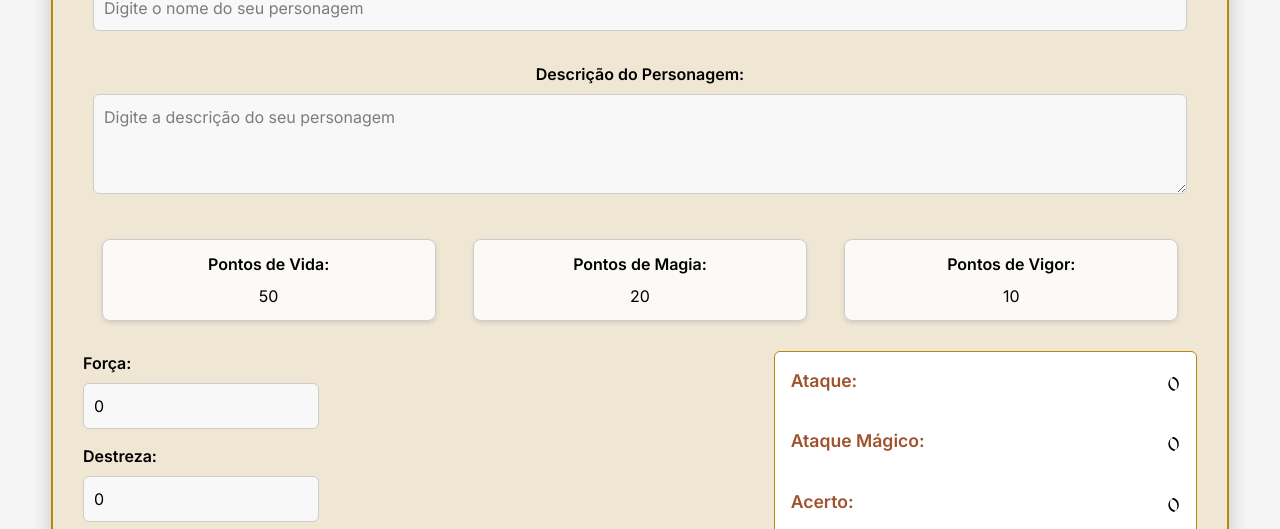
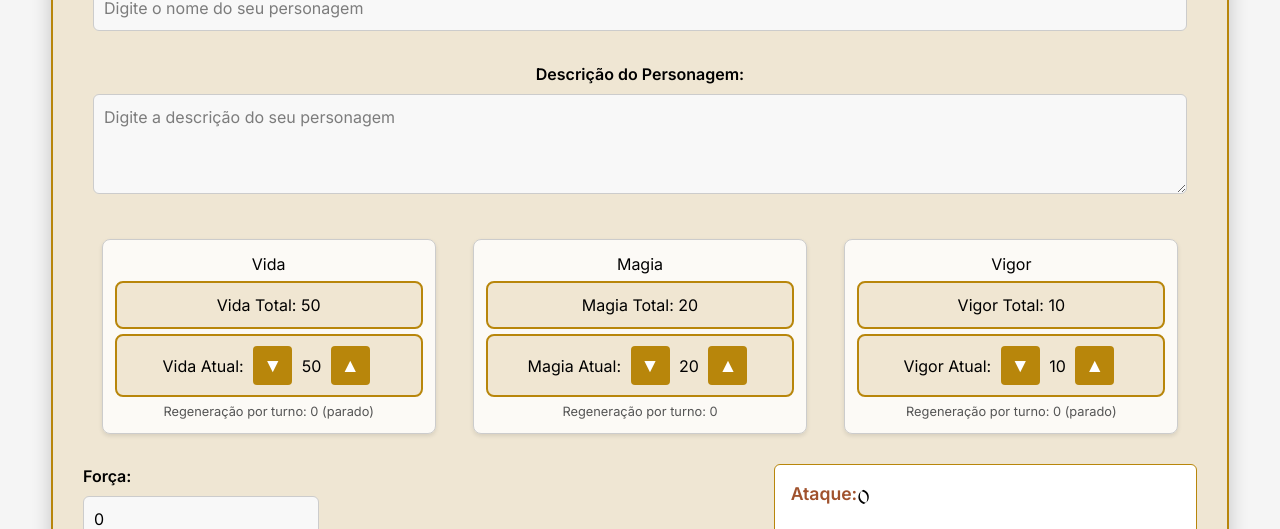
Before and after one commit to zacktharos/Ficha-de-RPG, a plain HTML site: page index.html in a window 1280 px wide. Shown: the part 271-800 px from the top of the page. Drawn offline with nearby package versions, Linux system fonts and the light colour scheme; no server answers.

Commit message:
Update index.html

```diff
--- a/index.html
+++ b/index.html
@@ -195,7 +195,7 @@
             display: flex;
             align-items: center;
             justify-content: space-between;
-            width: 100%;
+            width Revolving Doorwidth: 100%;
         }
         .atributo-destaque label {
             font-size: 1.1rem;
@@ -221,7 +221,7 @@
             margin-bottom: 20px;
             flex-wrap: wrap;
         }
-        .vida-magia-vigor div {
+        .atributo-container {
             background-color: rgba(255, 255, 255, 0.8);
             padding: 12px;
             border-radius: 8px;
@@ -231,6 +231,32 @@
             min-width: 200px;
             margin-bottom: 10px;
             text-align: center;
+        }
+        .medieval-box {
+            background-color: #f0e6d2;
+            border: 2px solid #b8860b;
+            border-radius: 8px;
+            padding: 10px;
+            margin: 5px 0;
+            text-align: center;
+        }
+        .regeneracao {
+            font-size: 0.8rem;
+            color: #555;
+            margin-top: 5px;
+        }
+        button {
+            background-color: #b8860b;
+            color: white;
+            border: none;
+            padding: 5px 10px;
+            cursor: pointer;
+            font-size: 1.2rem;
+            border-radius: 4px;
+            margin: 0 5px;
+        }
+        button:hover {
+            background-color: #a0522d;
         }
         .botoes-container {
             display: flex;
@@ -580,7 +606,6 @@
             50% { box-shadow: 0 0 15px #00ff00, 0 0 20px #00ff00; }
             100% { box-shadow: 0 0 5px #00ff00, 0 0 10px #00ff00; }
         }
-        /* Estilo para Locomoção */
         .locomotion-container {
             background-color: #8B4513;
             border: 3px solid #FFD700;
@@ -605,7 +630,6 @@
             color: #FFD700;
             margin-left: 5px;
         }
-        /* Estilo para Lista de Vantagens/Desvantagens */
         .list-display {
             background-color: #f8f8f8;
             border: 1px solid #b8860b;
@@ -656,9 +680,51 @@
             </div>
 
             <div class="vida-magia-vigor">
-                <div><label>Pontos de Vida:</label><span id="vida">50</span></div>
-                <div><label>Pontos de Magia:</label><span id="magia">20</span></div>
-                <div><label>Pontos de Vigor:</label><span id="vigor">10</span></div>
+                <div class="atributo-container">
+                    <h3>Vida</h3>
+                    <div class="valor-total medieval-box">
+                        <span>Vida Total: </span><span id="vida-total">50</span>
+                    </div>
+                    <div class="valor-atual medieval-box">
+                        <span>Vida Atual: </span>
+                        <button onclick="diminuirVida()" title="Diminuir Vida">▼</button>
+                        <span id="vida-atual">50</span>
+                        <button onclick="aumentarVida()" title="Aumentar Vida">▲</button>
+                    </div>
+                    <div class="regeneracao">
+                        <span>Regeneração por turno: <span id="regeneracao-vida">0</span> (parado)</span>
+                    </div>
+                </div>
+                <div class="atributo-container">
+                    <h3>Magia</h3>
+                    <div class="valor-total medieval-box">
+                        <span>Magia Total: </span><span id="magia-total">20</span>
+                    </div>
+                    <div class="valor-atual medieval-box">
+                        <span>Magia Atual: </span>
+                        <button onclick="diminuirMagia()" title="Diminuir Magia">▼</button>
+                        <span id="magia-atual">20</span>
+                        <button onclick="aumentarMagia()" title="Aumentar Magia">▲</button>
+                    </div>
+                    <div class="regeneracao">
+                        <span>Regeneração por turno: <span id="regeneracao-magia">0</span></span>
+                    </div>
+                </div>
+                <div class="atributo-container">
+                    <h3>Vigor</h3>
+                    <div class="valor-total medieval-box">
+                        <span>Vigor Total: </span><span id="vigor-total">10</span>
+                    </div>
+                    <div class="valor-atual medieval-box">
+                        <span>Vigor Atual: </span>
+                        <button onclick="diminuirVigor()" title="Diminuir Vigor">▼</button>
+                        <span id="vigor-atual">10</span>
+                        <button onclick="aumentarVigor()" title="Aumentar Vigor">▲</button>
+                    </div>
+                    <div class="regeneracao">
+                        <span>Regeneração por turno: <span id="regeneracao-vigor">0</span> (parado)</span>
+                    </div>
+                </div>
             </div>
 
             <div class="atributos-container">
@@ -776,7 +842,6 @@
         </div>
     </div>
 
-    <!-- Painel de Vantagens e Desvantagens -->
     <div id="vantagens-desvantagens-panel">
         <h2>Vantagens e Desvantagens</h2>
         <div id="vantagens-list"></div>
@@ -785,7 +850,6 @@
         <button id="fechar-pagina-btn">Fechar Página</button>
     </div>
 
-    <!-- Modais -->
     <div id="nome-ficha-modal" class="modal">
         <div class="modal-content">
             <h3>Dê um Nome à Ficha</h3>
@@ -864,6 +928,7 @@
         let desvantagensSelecionadas = [];
         let tempVantagensSelecionadas = [];
         let tempDesvantagensSelecionadas = [];
+        let vidaTotal, vidaAtual, magiaTotal, magiaAtual, vigorTotal, vigorAtual;
 
         const vantagensData = [
             { nome: "Maestria com Armas curtas (2)", custo: 2, descricao: "Adiciona +1 em ataque, +1 em acerto com armas curtas." },
@@ -1069,9 +1134,6 @@
         const esquivaSpan = document.getElementById('esquiva');
         const rdfSpan = document.getElementById('rdf');
         const rdmSpan = document.getElementById('rdm');
-        const vidaSpan = document.getElementById('vida');
-        const magiaSpan = document.getElementById('magia');
-        const vigorSpan = document.getElementById('vigor');
         const armaDireitaNomeInput = document.getElementById('arma-direita-nome');
         const armaDireitaAtaqueInput = document.getElementById('arma-direita-ataque');
         const armaDireitaAtaqueMagicoInput = document.getElementById('arma-direita-ataque-magico');
@@ -1210,6 +1272,12 @@
             experiencia = parseInt(experienciaInput.value) || 0;
             atualizarNivel();
             calcularAtributos();
+            vidaAtual = vidaTotal;
+            magiaAtual = magiaTotal;
+            vigorAtual = vigorTotal;
+            document.getElementById('vida-atual').textContent = vidaAtual;
+            document.getElementById('magia-atual').textContent = magiaAtual;
+            document.getElementById('vigor-atual').textContent = vigorAtual.toFixed(1);
             pontosVantagemSpan.textContent = getPontosVantagem();
         }
 
@@ -1323,6 +1391,48 @@
             return pontos;
         }
 
+        function aumentarVida() {
+            if (vidaAtual < vidaTotal) {
+                vidaAtual++;
+                document.getElementById('vida-atual').textContent = vidaAtual;
+            }
+        }
+
+        function diminuirVida() {
+            if (vidaAtual > 0) {
+                vidaAtual--;
+                document.getElementById('vida-atual').textContent = vidaAtual;
+            }
+        }
+
+        function aumentarMagia() {
+            if (magiaAtual < magiaTotal) {
+                magiaAtual++;
+                document.getElementById('magia-atual').textContent = magiaAtual;
+            }
+        }
+
+        function diminuirMagia() {
+            if (magiaAtual > 0) {
+                magiaAtual--;
+                document.getElementById('magia-atual').textContent = magiaAtual;
+            }
+        }
+
+        function aumentarVigor() {
+            if (vigorAtual < vigorTotal) {
+                vigorAtual = Math.min(vigorAtual + 0.1, vigorTotal);
+                document.getElementById('vigor-atual').textContent = vigorAtual.toFixed(1);
+            }
+        }
+
+        function diminuirVigor() {
+            if (vigorAtual > 0) {
+                vigorAtual = Math.max(vigorAtual - 0.1, 0);
+                document.getElementById('vigor-atual').textContent = vigorAtual.toFixed(1);
+            }
+        }
+
         function calcularAtributos() {
             let forca = parseInt(forcaInput.value) || 0;
             let destreza = parseInt(destrezaInput.value) || 0;
@@ -1406,9 +1516,33 @@
             esquivaSpan.textContent = esquiva;
             rdfSpan.textContent = rdf;
             rdmSpan.textContent = rdm;
-            vidaSpan.textContent = Math.ceil(vidaBase);
-            magiaSpan.textContent = Math.ceil(magiaBase);
-            vigorSpan.textContent = vigorBase.toFixed(1);
+
+            vidaTotal = Math.ceil(vidaBase);
+            magiaTotal = Math.ceil(magiaBase);
+            vigorTotal = parseFloat(vigorBase.toFixed(1));
+
+            if (typeof vidaAtual === 'undefined') vidaAtual = vidaTotal;
+            if (typeof magiaAtual === 'undefined') magiaAtual = magiaTotal;
+            if (typeof vigorAtual === 'undefined') vigorAtual = vigorTotal;
+
+            if (vidaAtual > vidaTotal) vidaAtual = vidaTotal;
+            if (magiaAtual > magiaTotal) magiaAtual = magiaTotal;
+            if (vigorAtual > vigorTotal) vigorAtual = vigorTotal;
+
+            document.getElementById('vida-total').textContent = vidaTotal;
+            document.getElementById('magia-total').textContent = magiaTotal;
+            document.getElementById('vigor-total').textContent = vigorTotal.toFixed(1);
+            document.getElementById('vida-atual').textContent = vidaAtual;
+            document.getElementById('magia-atual').textContent = magiaAtual;
+            document.getElementById('vigor-atual').textContent = vigorAtual.toFixed(1);
+
+            const regeneracaoVida = (constituicao * 0.2).toFixed(1);
+            const regeneracaoMagia = (constituicao * 0.8).toFixed(1);
+            const regeneracaoVigor = (constituicao * 0.4).toFixed(1);
+
+            document.getElementById('regeneracao-vida').textContent = regeneracaoVida;
+            document.getElementById('regeneracao-magia').textContent = regeneracaoMagia;
+            document.getElementById('regeneracao-vigor').textContent = regeneracaoVigor;
 
             const atributosDestaque = [
                 { span: ataqueSpan, valor: ataque },
```
